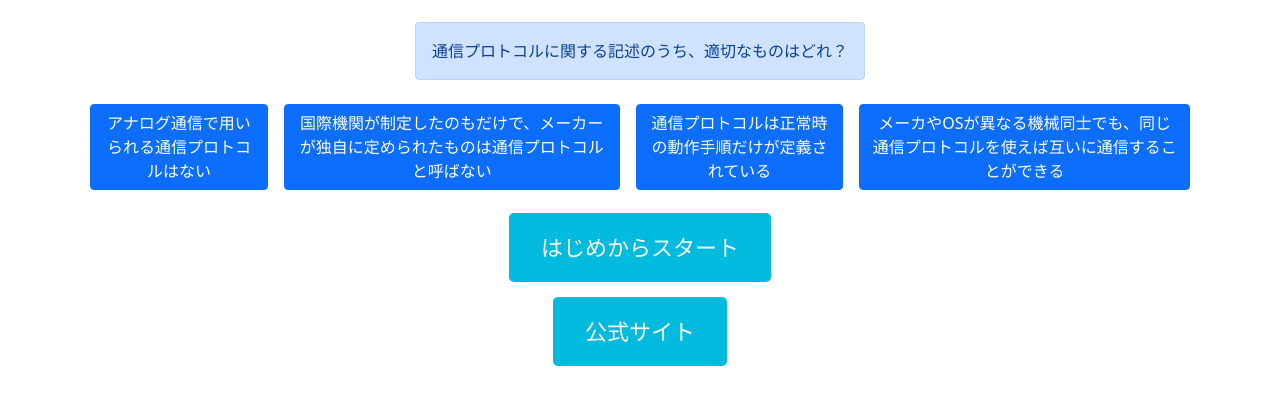
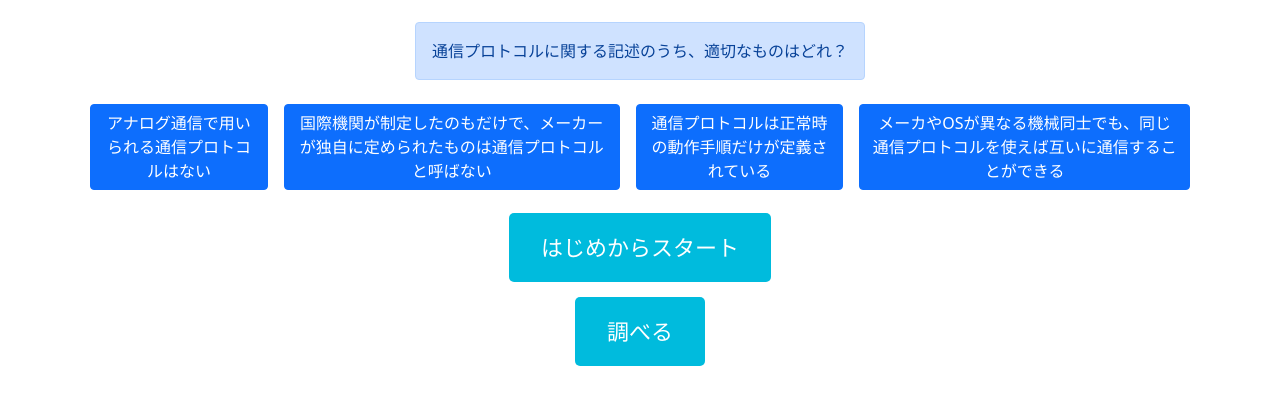
Before and after one commit to hugele/question, a plain HTML site: page index.html in a window 1280 px wide. Shown: the part 99-504 px from the top of the page. Drawn offline with nearby package versions, Linux system fonts and the light colour scheme.

Commit message:
Update index.html

```diff
--- a/index.html
+++ b/index.html
@@ -63,9 +63,8 @@
     <div class="re-start">
       <a class="button" href="index.html">はじめからスタート</a>
     </div>
-    <div class="re-start" title="ITパスポートの公式サイトのリンク">
-      <a class="button" href="https://www3.jitec.ipa.go.jp/JitesCbt/index.html" >公式サイト</a
-      >
+    <div class="re-start" title="用語について詳しく調べる">
+      <a class="button" href="https://wa3.i-3-i.info/">調べる</a>
     </div>
     <script src="app.js"></script>
   </body>
```
